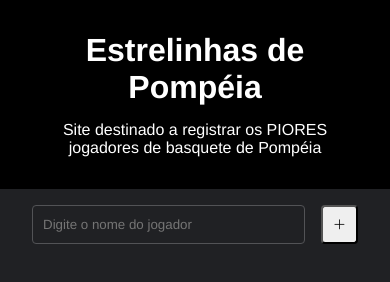
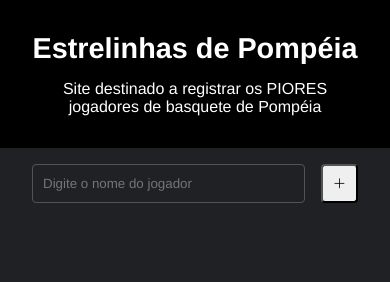
Before and after one commit to GabrielZanguettinOG/Estrelas-Do-Rachao, a plain HTML site: page index.html in a window 390 px wide. Drawn offline with nearby package versions, Linux system fonts and the light colour scheme.

Commit message:
Update style.css

```diff
--- a/css/style.css
+++ b/css/style.css
@@ -217,6 +217,9 @@ span {
 }
 
 @media (max-width: 536px) {
+    header h2 {
+        font-size: 1.8rem;
+    }
     #users-container {
         grid-template-columns: repeat(auto-fill, 100%);
     }
```
